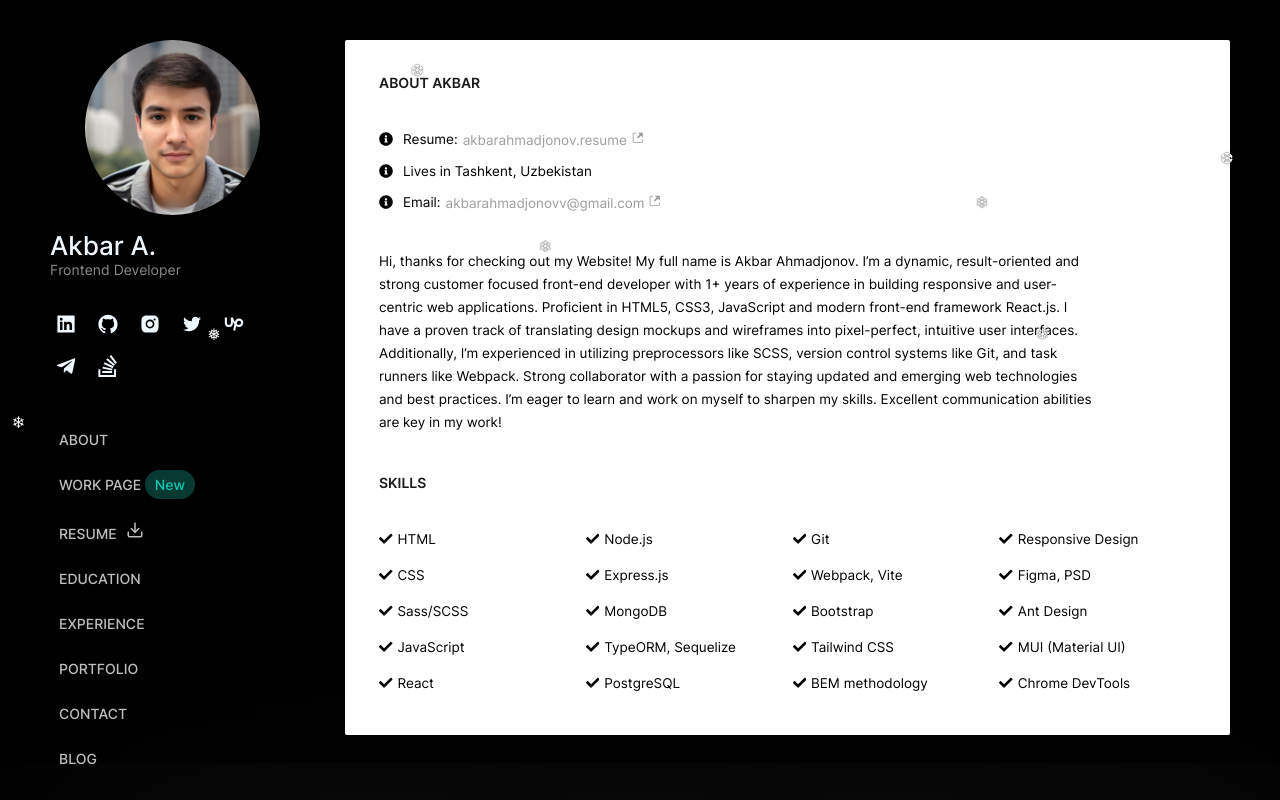
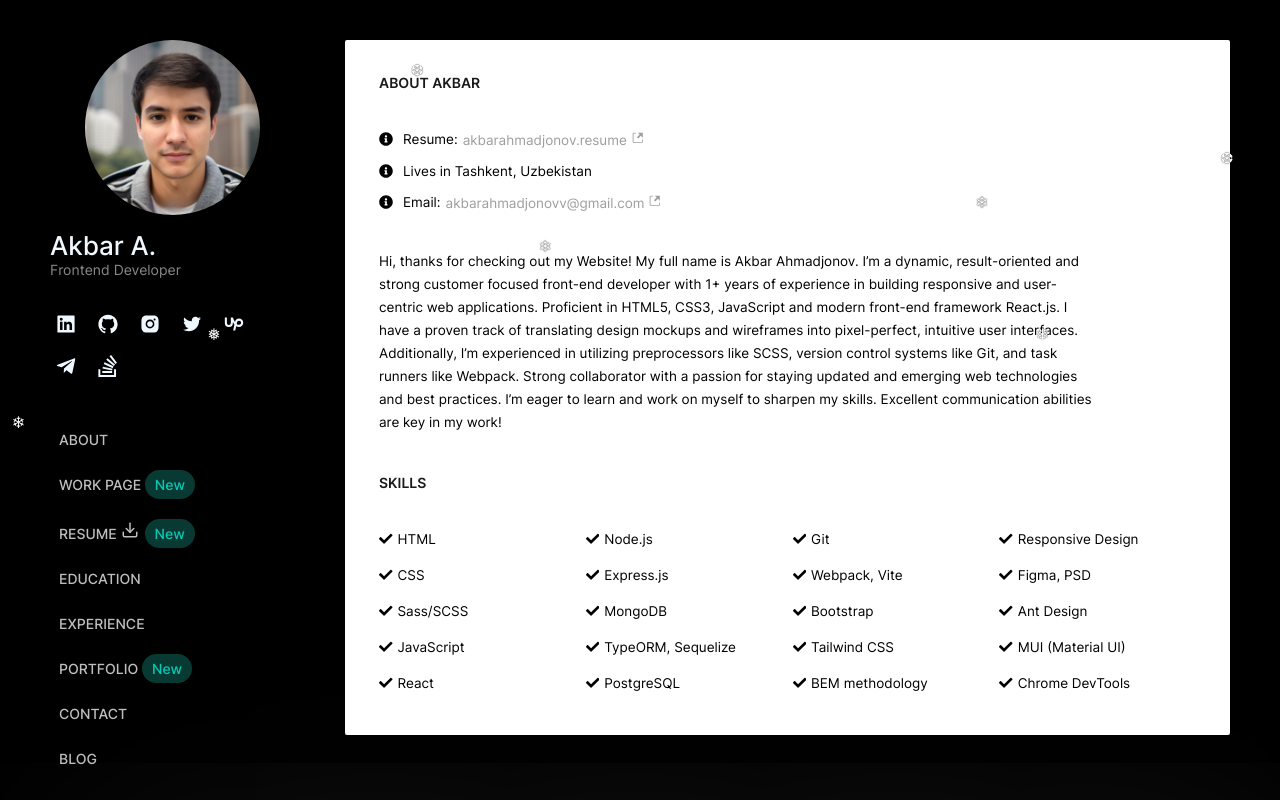
Before and after one commit to akbarahmadjonov/portfolio-website-v1, a React (Vite) app: page / in a window 1280 px wide. Shown: the top 800 px of the page. Built offline with nearby package versions, Linux system fonts and the light colour scheme.

Commit message:
Upload new features and configure settings

```diff
--- a/src/pages/home/Home.tsx
+++ b/src/pages/home/Home.tsx
@@ -133,7 +133,8 @@ export const Home: React.FC = () => {
                   className="home__componentPagesItem"
                   rel="noreferrer"
                 >
-                  RESUME <FiDownload style={{ marginLeft: "5px" }} size={18} />
+                  RESUME <FiDownload style={{ marginRight: "6px" }} size={18} />
+                  <span className="home__newPage">New</span>
                 </a>
               </li>
               <li>
@@ -163,7 +164,7 @@ export const Home: React.FC = () => {
                   }`}
                   to={"/portfolio"}
                 >
-                  PORTFOLIO
+                  PORTFOLIO <span className="home__newPage">New</span>
                 </NavLink>
               </li>
               <li>
```
